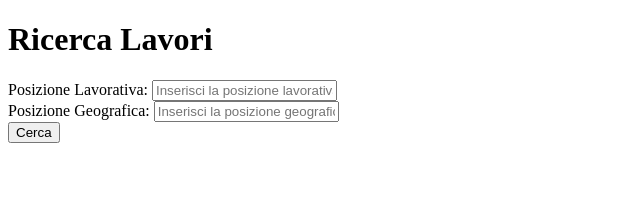
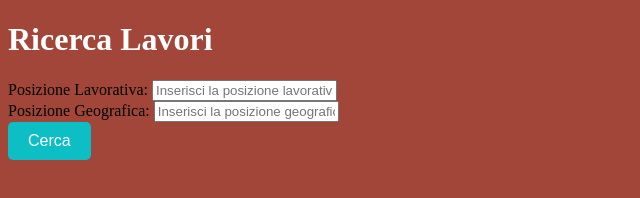
Before and after one commit to salvo1992/esercizio.di.fine.secondo.modulo, a plain HTML site: page index.html in a window 1280 px wide. Shown: the whole page, without its empty margins (0-640 px from the left). Drawn offline with Linux system fonts and the light colour scheme.

Commit message:
esercizio

```diff
--- a/index.html
+++ b/index.html
@@ -4,10 +4,10 @@
     <meta charset="UTF-8">
     <meta name="viewport" content="width=device-width, initial-scale=1.0">
     <link rel="stylesheet" href="style.css">
-    <title>Document</title>
+    <title>Ricerca Lavori</title>
 </head>
-<body>
-    <h1>Ricerca Lavori</h1>
+<body class="sfondo-rgb">
+    <h1 class="testo-bianco">Ricerca Lavori</h1>
     <label for="titleInput">Posizione Lavorativa:</label>
     <input type="text" id="titleInput" placeholder="Inserisci la posizione lavorativa" />
     <br>
--- a/style.css
+++ b/style.css
@@ -0,0 +1,22 @@
+#searchButton {
+    background-color: #0dbec4;
+    color: #fff;
+    padding: 10px 20px;
+    border: none;
+    border-radius: 5px;
+    cursor: pointer;
+    font-size: 16px;
+}
+
+#searchButton:hover {
+    background-color: #0056b3;
+}
+
+.testo-bianco {
+    color: #FFFFFF;
+  }
+
+
+  .sfondo-rgb {
+    background-color: rgb(161, 70, 56);
+  }
```
Also changed, not shown: index.js (line endings or trailing spaces).
